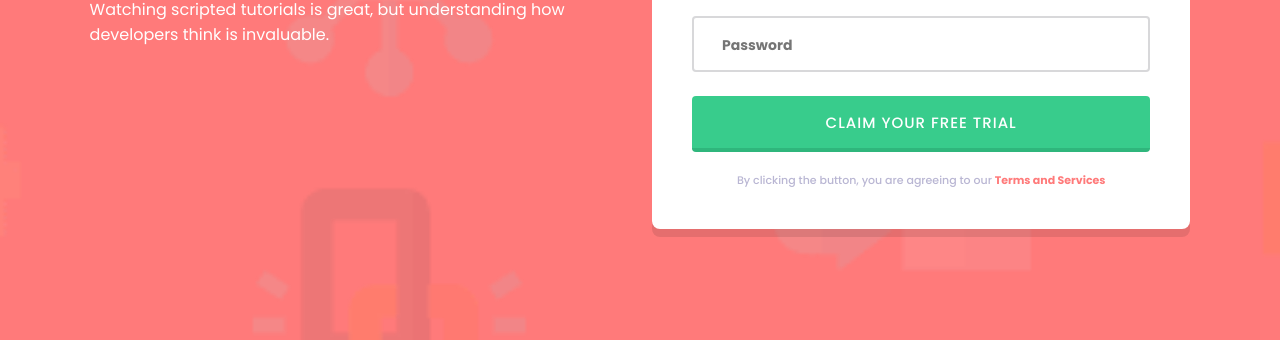
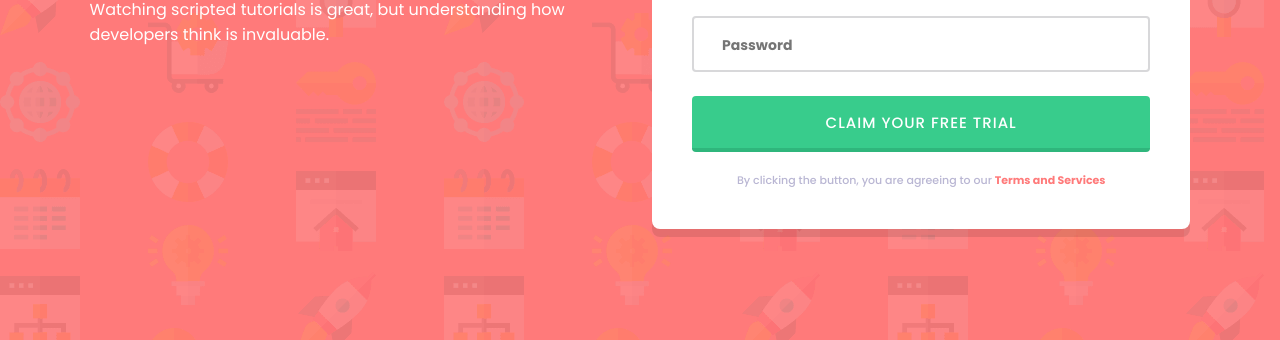
Before and after one commit to cat-script/intro-component-with-signup-form, a plain HTML site: page index.html in a window 1280 px wide. Shown: the part 460-800 px from the top of the page. Drawn offline with Linux system fonts and the light colour scheme.

Commit message:
fix: background size on desktop

```diff
--- a/style.css
+++ b/style.css
@@ -45,8 +45,8 @@ body {
   font-size: var(--fs);
   font-family: var(--ff);
   min-height: 100vh;
+  background: url(./images/bg-intro-mobile.png);
   background-color: var(--red-hsl);
-  background-image: url(./images/bg-intro-mobile.png);
   color: white;
   background-repeat: no-repeat;
   background-size: cover;
@@ -210,6 +210,8 @@ form {
 @media (min-width: 900px) {
   body {
     align-content: center;
+    background: url(./images/bg-intro-desktop.png);
+    background-color: var(--red-hsl);
   }
 
   .container {
```
